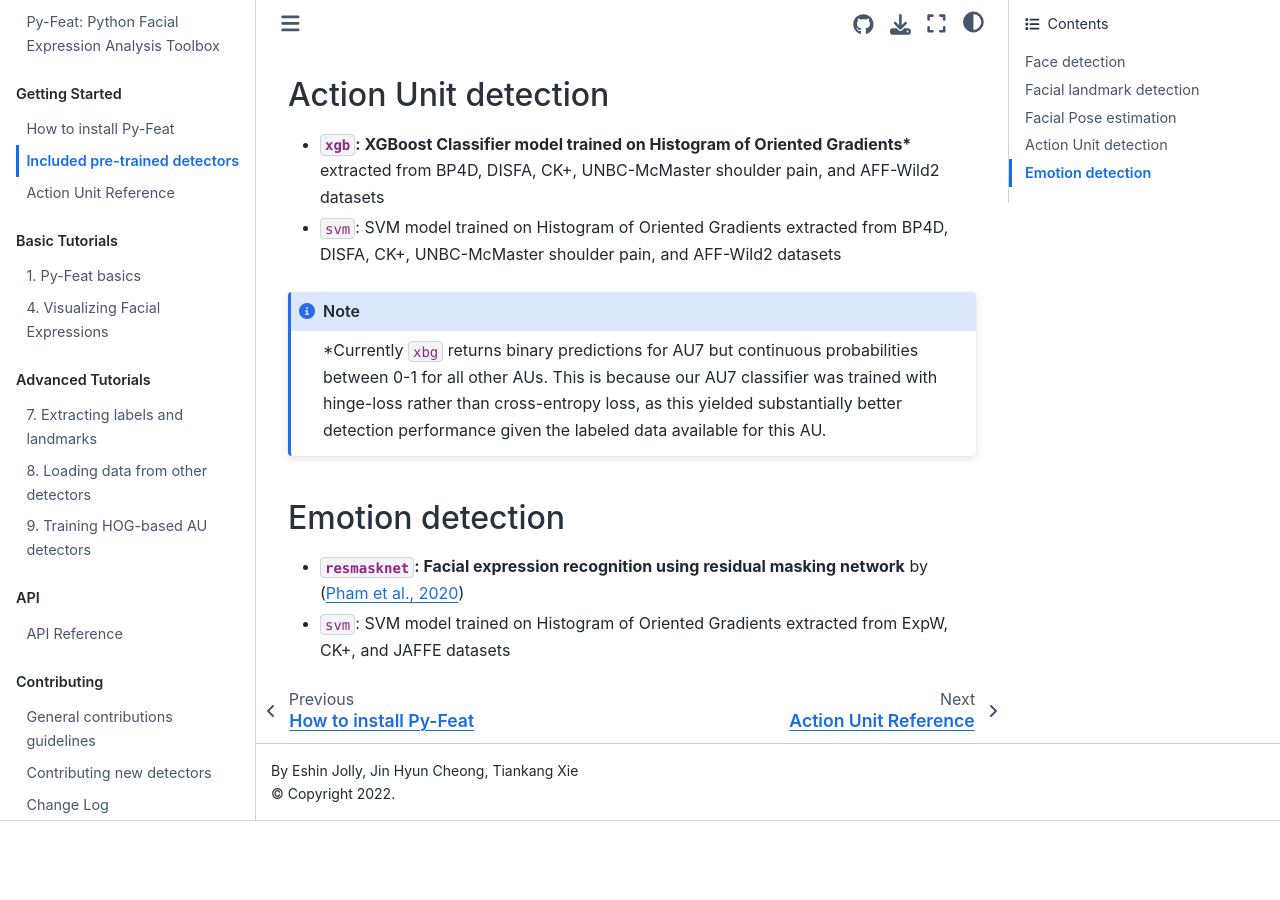
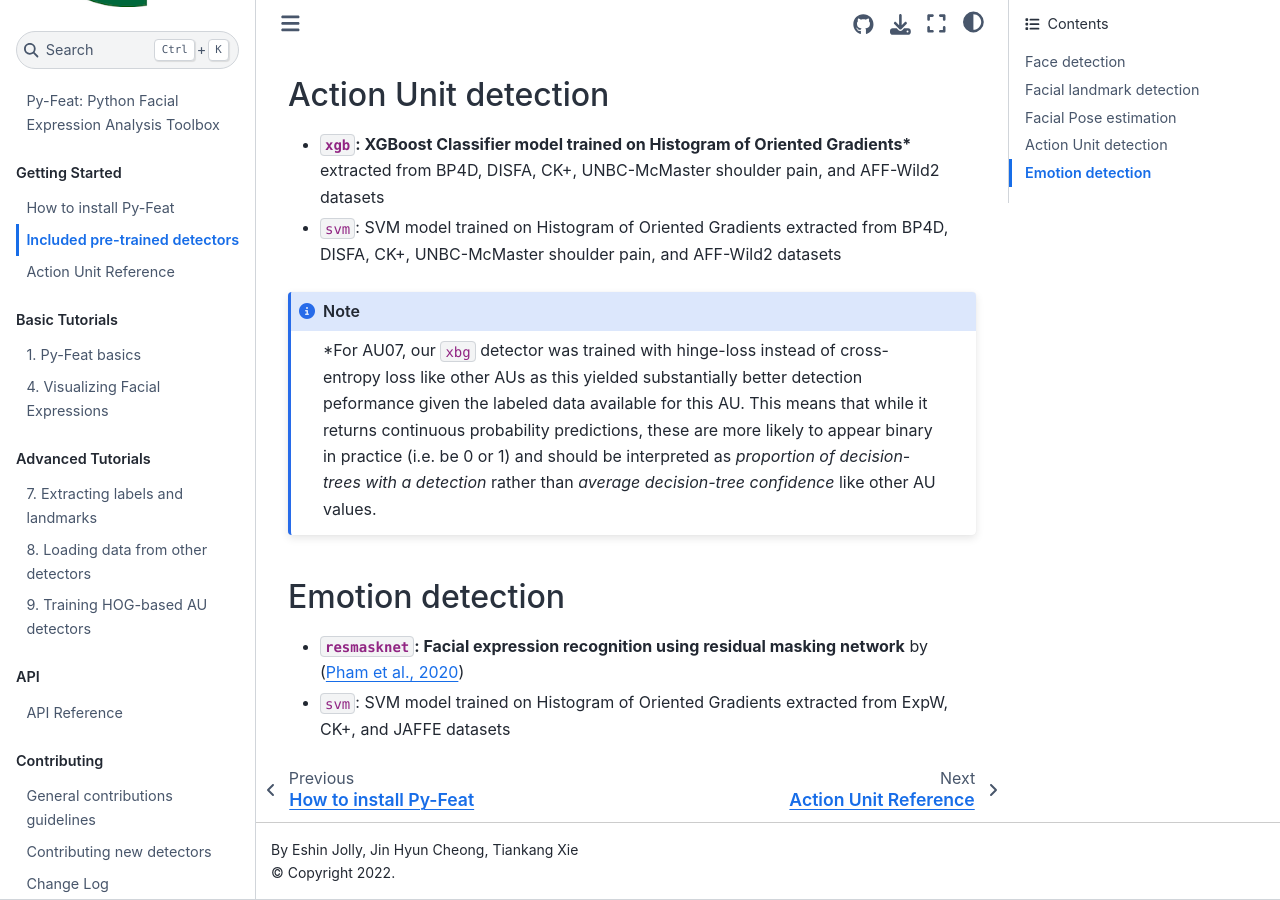
Before and after one commit to cosanlab/py-feat, a Jupyter Book: the page built from docs/pages/models.md, in a window 1280 px wide and 900 px high, scrolled down 1315 px. Built offline with Jupyter Book 1.0.4 settings and Sphinx 7.4.7 and the Sphinx Book theme 1.1.4, drawn with Linux system fonts in a browser that asks for light colours; pages that are not in the unit, such as notebooks, are missing from menus; before the commit the page ends 2136 px from its top, so only the background shows below that.

Commit message:
update note about AU7

````diff
--- a/docs/pages/models.md
+++ b/docs/pages/models.md
@@ -35,7 +35,7 @@
 - `svm`: SVM model trained on Histogram of Oriented Gradients extracted from BP4D, DISFA, CK+, UNBC-McMaster shoulder pain, and AFF-Wild2 datasets
 
 ```{note}
-\*Currently `xbg` returns binary predictions for AU7 but continuous probabilities between 0-1 for all other AUs. This is because our AU7 classifier was trained with hinge-loss rather than cross-entropy loss, as this yielded substantially better detection performance given the labeled data available for this AU.
+\*For AU07, our `xbg` detector was trained with hinge-loss instead of cross-entropy loss like other AUs as this yielded substantially better detection peformance given the labeled data available for this AU. This means that while it returns continuous probability predictions,  these are more likely to appear binary in practice (i.e. be 0 or 1) and should be interpreted as *proportion of decision-trees with a detection* rather than *average decision-tree confidence* like other AU values.
 ```
 
 ## Emotion detection
````
